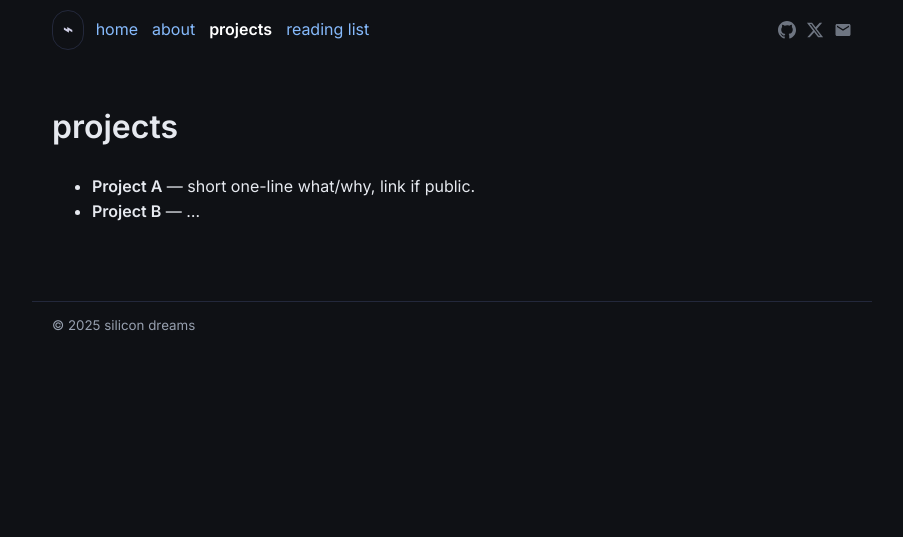
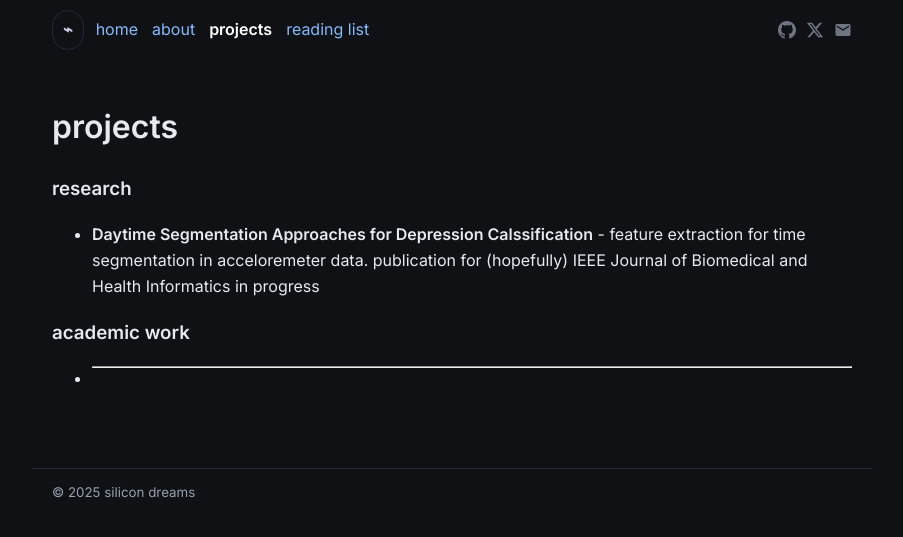
Before and after one commit to LAK3SHORE/cris.github.io, a Jekyll site: the page built from projects.md, in a window 1280 px wide. Shown: the top 537 px of the page, without its empty margins (188-1091 px from the left). Built offline with Jekyll 4.4.1, drawn with Linux system fonts in a browser that asks for light colours.

Commit message:
Update projects.md with research and academic sections
Added sections for research and academic work with details.

```diff
--- a/projects.md
+++ b/projects.md
@@ -6,5 +6,9 @@ permalink: /projects/
 
 # projects
 
-- **Project A** — short one-line what/why, link if public.
-- **Project B** — …
+### research
+
+- **Daytime Segmentation Approaches for Depression Calssification** - feature extraction for time segmentation in acceloremeter data. publication for (hopefully) IEEE Journal of Biomedical and Health Informatics in progress
+
+### academic work
+- ****
```
